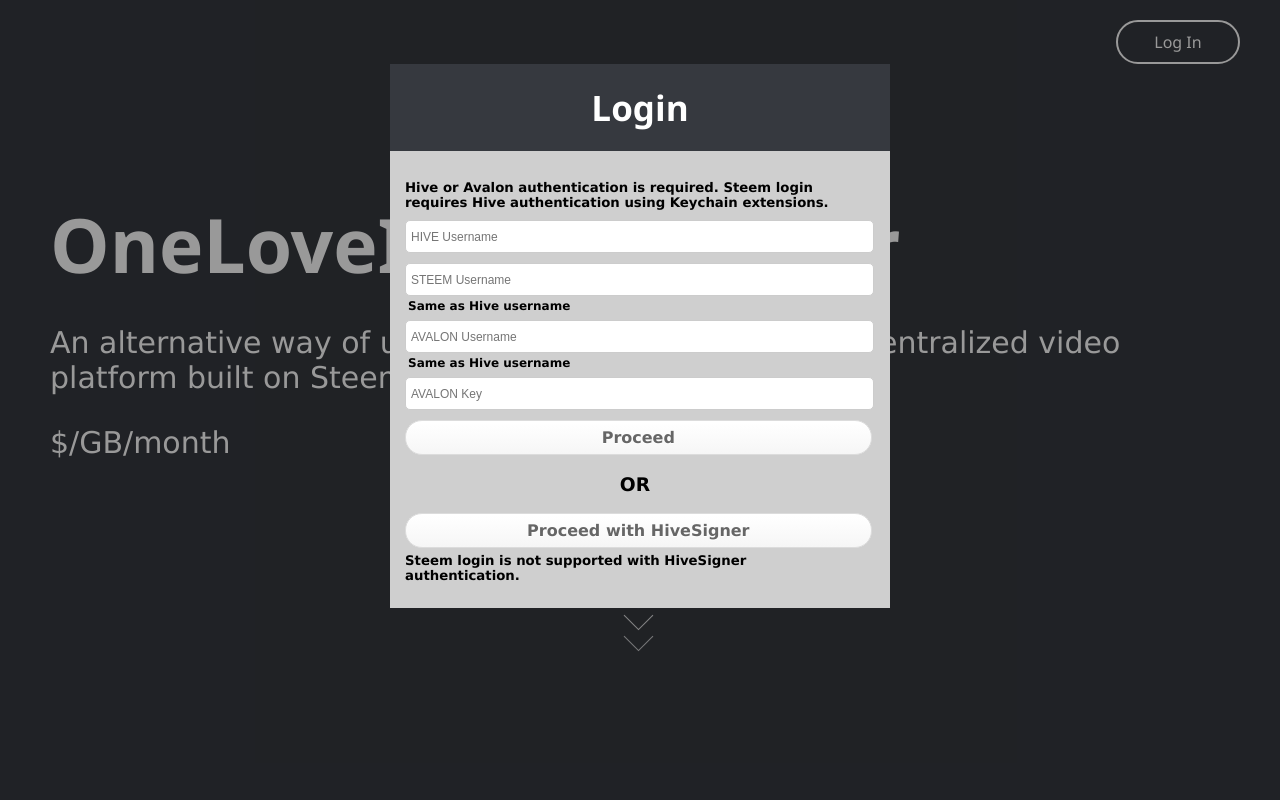
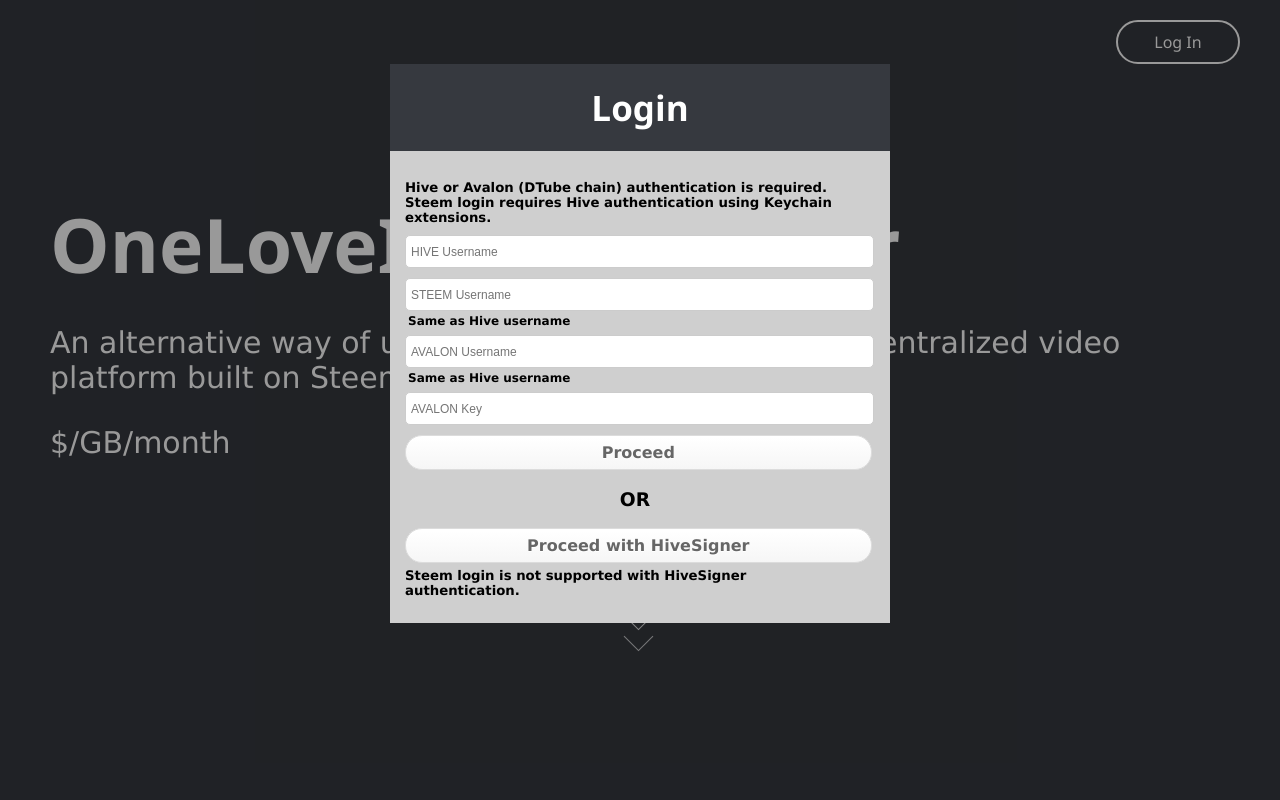
Before and after one commit to oneloveipfs/ipfsVideoUploader, a website: page client/welcome.html in a window 1280 px wide. Both pictures are taken after a click on the link "Log In". Shown: the top 800 px of the page. Drawn offline with nearby package versions, Linux system fonts and the light colour scheme; files that its build step writes are made by us from their sources; no server answers; a script that the page names is missing; files whose address does not match are found by name.

Commit message:
add dtube chain description in login

```diff
--- a/client/welcome.html
+++ b/client/welcome.html
@@ -131,7 +131,7 @@
                     <h2>Login</h2>
                 </div>
                 <div class="popup-body">
-                    <h5 class="logininfo" style="margin-bottom: 10px;">Hive or Avalon authentication is required. Steem login requires Hive authentication using Keychain extensions.</h5>
+                    <h5 class="logininfo" style="margin-bottom: 10px;">Hive or Avalon (DTube chain) authentication is required. Steem login requires Hive authentication using Keychain extensions.</h5>
                     <input type="text" placeholder="HIVE Username" autocomplete="off" autocorrect="off" autocapitalize="off" spellcheck="false" id="loginUsername" class="loginFields">
                     <input type="text" placeholder="STEEM Username" autocomplete="off" autocorrect="off" autocapitalize="off" spellcheck="false" id="loginSteemUsername" class="loginFields">
                     <h5 class="sameUsername" id="sameSteemUser"><a onclick="document.getElementById('loginSteemUsername').value = document.getElementById('loginUsername').value">Same as Hive username</a></h5>
```
